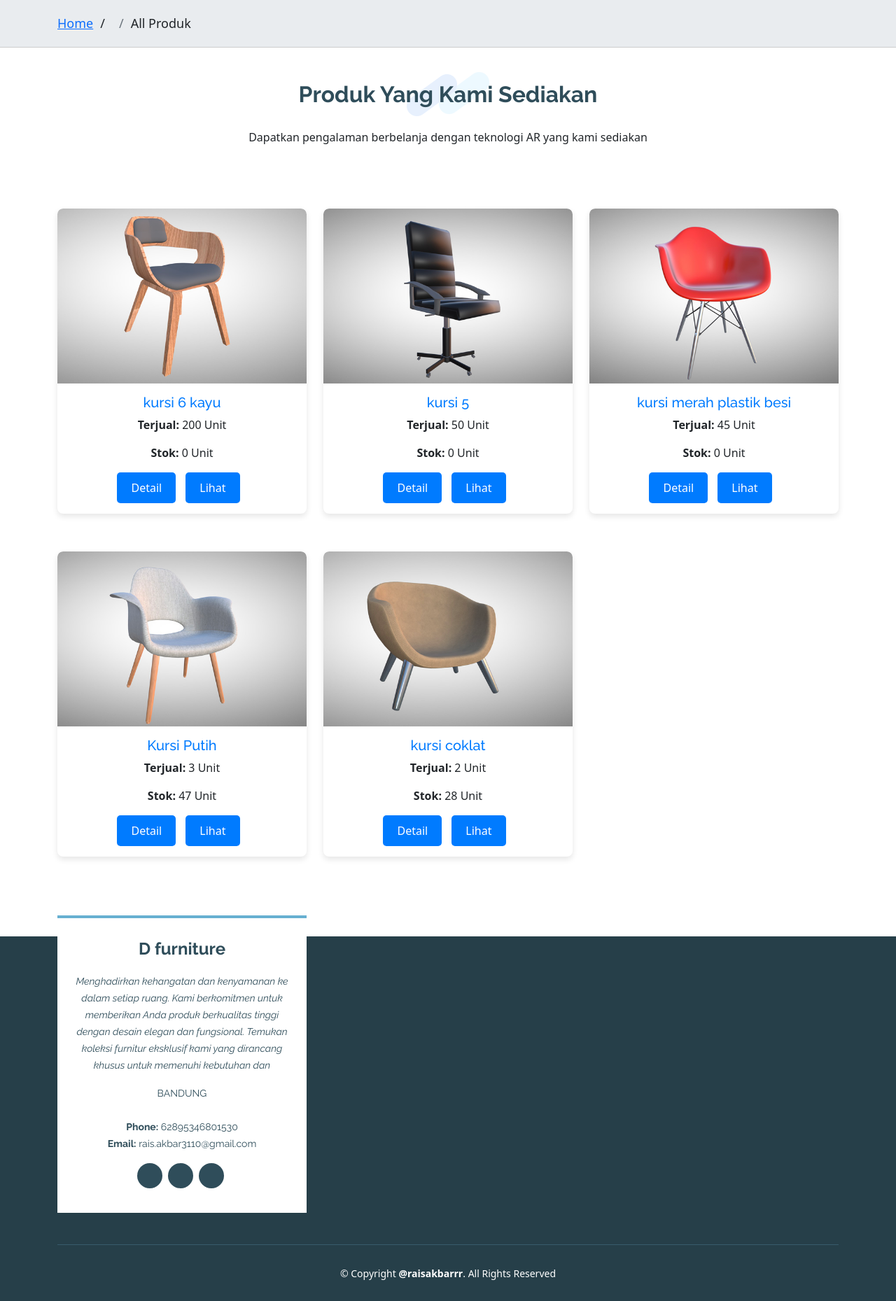
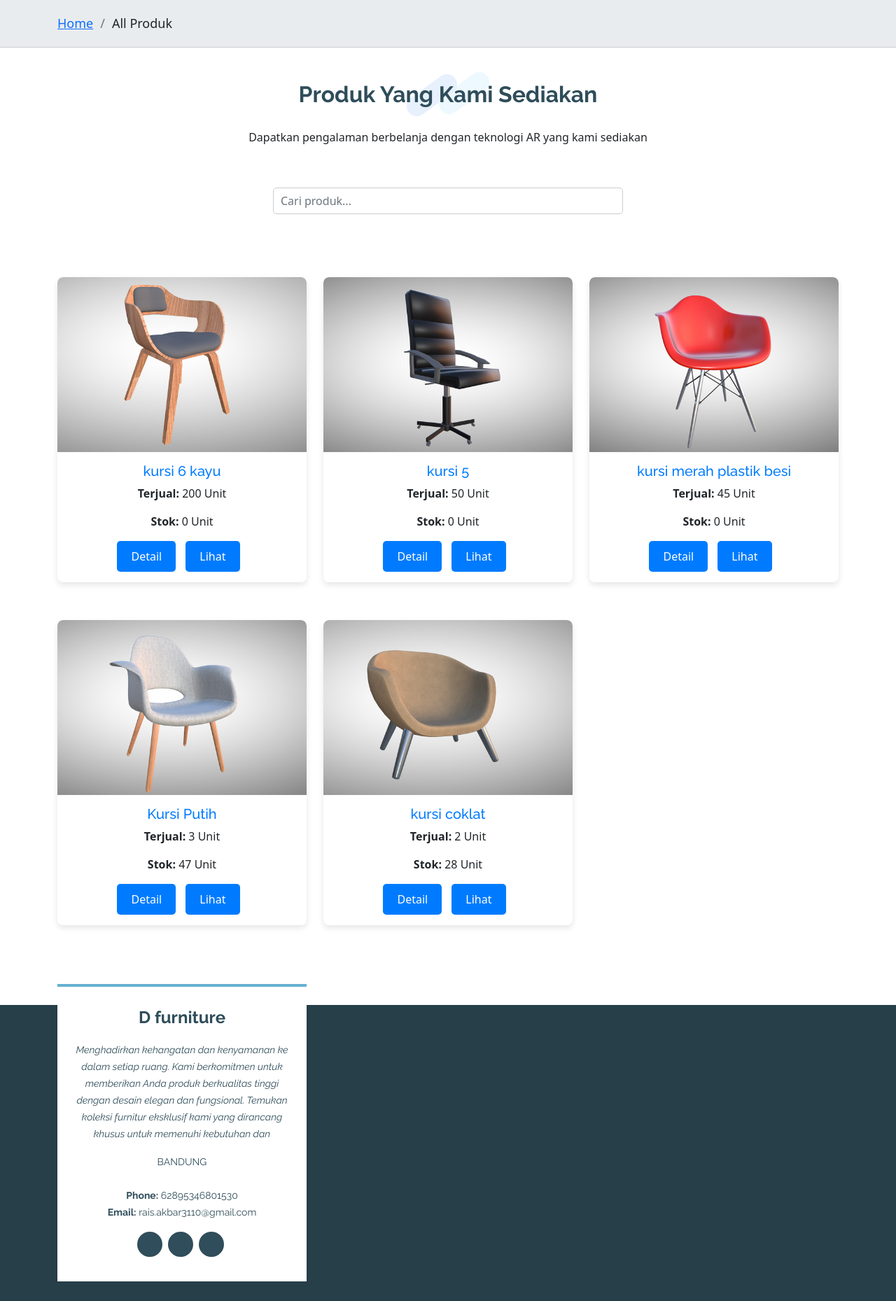
Before and after one commit to raisakbar31/webxr-dfurnitur-crud, a CodeIgniter app: page /d_furnitur/landingpage/allitem in a window 1280 px wide. Shown: the part 800-2659 px from the top of the page at 70% size. Run offline with CodeIgniter, Linux system fonts and the light colour scheme; data comes from the database, SQL or seed files in the repository; data that the repository does not hold is empty.

Commit message:
add seacr fitur for page all produk

```diff
--- a/application/views/page/dokumentasi/all.php
+++ b/application/views/page/dokumentasi/all.php
@@ -41,7 +41,6 @@
         }
 
         .breadcrumbs ol li:not(:last-child):after {
-            content: "/";
             margin: 0 10px;
         }
 
@@ -101,6 +100,47 @@
         .detaillihat a:hover {
             background-color: #0056b3;
         }
+
+        .search-bar {
+            margin: 30px 0;
+            text-align: center;
+        }
+
+        .search-bar input {
+            width: 50%;
+            max-width: 500px;
+            display: inline-block;
+            padding: 10px;
+            font-size: 16px;
+            border-radius: 5px;
+            border: 1px solid #ccc;
+        }
+
+        .no-products {
+            text-align: center;
+            color: red;
+            font-size: 18px;
+            margin-top: 20px;
+        }
+
+        .back-button {
+            display: none;
+            margin-top: 20px;
+            text-align: center;
+        }
+
+        .back-button button {
+            padding: 10px 20px;
+            color: #fff;
+            background-color: #007bff;
+            border: none;
+            border-radius: 5px;
+            transition: background-color 0.3s ease;
+        }
+
+        .back-button button:hover {
+            background-color: #0056b3;
+        }
     </style>
 </head>
 <body>
@@ -117,10 +157,17 @@
         </div>
     </section><br><br>
     <!-- End Breadcrumbs Section -->
+
     <div class="section-title" data-aos="fade-in" data-aos-delay="100">
         <h2>Produk Yang Kami Sediakan</h2>
         <p>Dapatkan pengalaman berbelanja dengan teknologi AR yang kami sediakan</p>
     </div>
+
+    <!-- Search Bar -->
+    <div class="search-bar">
+        <input type="text" id="searchInput" placeholder="Cari produk..." class="form-control">
+    </div>
+
     <!-- Portfolio Section -->
     <section id="portfolio" class="portfolio">
         <div class="container">
@@ -131,9 +178,9 @@ usort($dokumentasi, function($a, $b) {
             });
             ?>
 
-            <div class="row">
+            <div class="row" id="productContainer">
                 <?php foreach ($dokumentasi as $row): ?>
-                    <div class="col-lg-4 col-md-6 mb-4">
+                    <div class="col-lg-4 col-md-6 mb-4 product-item" data-product-name="<?= strtolower($row->nama_produk) ?>">
                         <div class="portfolio-item">
                             <div class="portfolio-wrap">
                                 <img src="<?= base_url('vendor/dokumentasi/') . $row->thumbnail ?>" class="img-fluid" alt="<?= $row->nama_produk ?>">
@@ -152,11 +199,58 @@ usort($dokumentasi, function($a, $b) {
                 <?php endforeach; ?>
             </div>
 
+            <div class="no-products" id="noProductsMessage">Produk tidak tersedia</div>
+
+            <div class="back-button" id="backButton">
+                <button onclick="resetSearch()">Kembali</button>
+            </div>
         </div>
     </section>
     <!-- End Portfolio Section -->
 
 </main>
 
+<script>
+    const searchInput = document.getElementById('searchInput');
+    const productContainer = document.getElementById('productContainer');
+    const noProductsMessage = document.getElementById('noProductsMessage');
+    const backButton = document.getElementById('backButton');
+    const productItems = document.querySelectorAll('.product-item');
+
+    noProductsMessage.style.display = 'none';
+
+    searchInput.addEventListener('input', function() {
+        const searchTerm = searchInput.value.toLowerCase();
+        let found = false;
+
+        productItems.forEach(function(item) {
+            const productName = item.getAttribute('data-product-name');
+            if (productName.includes(searchTerm)) {
+                item.style.display = 'block';
+                found = true;
+            } else {
+                item.style.display = 'none';
+            }
+        });
+
+        if (found) {
+            noProductsMessage.style.display = 'none';
+            backButton.style.display = 'block';
+        } else {
+            noProductsMessage.style.display = 'block';
+            backButton.style.display = 'block';
+        }
+    });
+
+    function resetSearch() {
+        searchInput.value = '';
+        productItems.forEach(function(item) {
+            item.style.display = 'block';
+        });
+        noProductsMessage.style.display = 'none';
+        backButton.style.display = 'none';
+    }
+</script>
+
 </body>
 </html>
```
Also changed, not shown: vendor/dokumentasi/941bc4b6312170f27f5847bbf8534aea.jpg (added), vendor/dokumentasi/97396dcff6caa85d35ed5fd04cb73472.jpg (added). Lines whose indentation alone changed are shown as unchanged.
